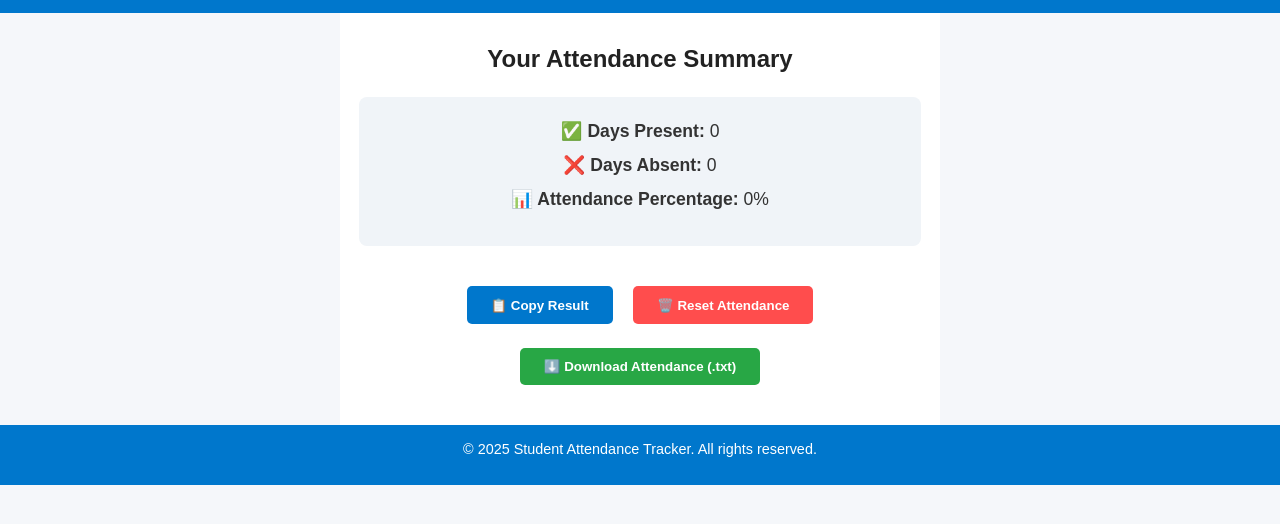
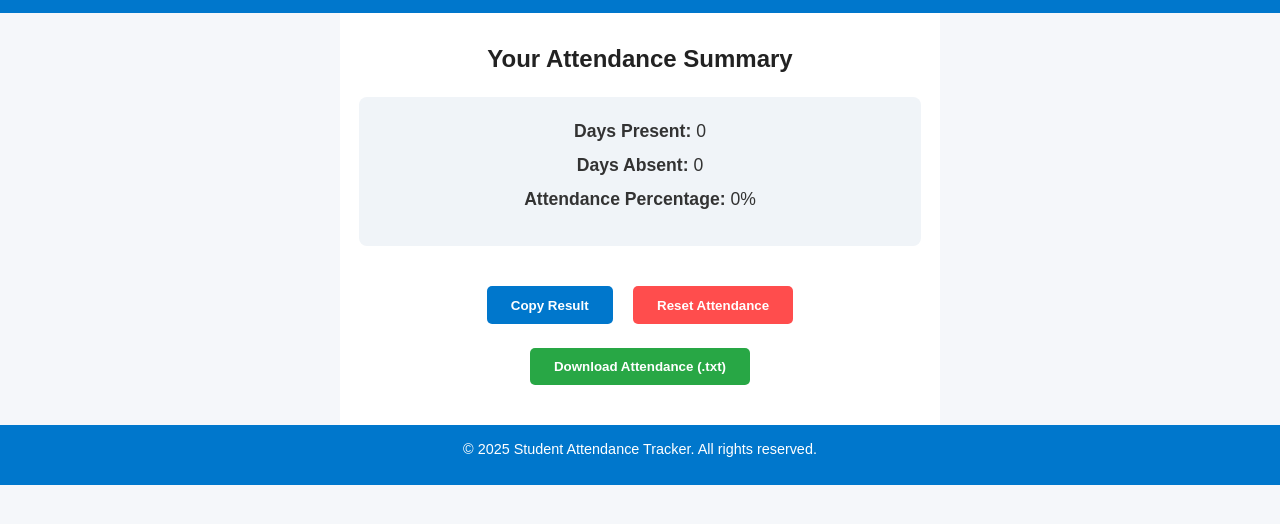
Before and after one commit to Pranesh0805-S/Student-Attendance-Tracker-, a plain HTML site: page calculator.html in a window 1280 px wide. Shown: the part 54-578 px from the top of the page. Drawn offline with Linux system fonts and the light colour scheme.

Commit message:
calculator.html

```diff
--- a/calculator.html
+++ b/calculator.html
@@ -31,14 +31,14 @@
     <section class="calculator-section">
         <h1>Your Attendance Summary</h1>
         <div class="result-box">
-            <p><strong>✅ Days Present:</strong> <span id="days-present">0</span></p>
-            <p><strong>❌ Days Absent:</strong> <span id="days-absent">0</span></p>
-            <p><strong>📊 Attendance Percentage:</strong> <span id="percentage">0%</span></p>
+            <p><strong>Days Present:</strong> <span id="days-present">0</span></p>
+            <p><strong>Days Absent:</strong> <span id="days-absent">0</span></p>
+            <p><strong>Attendance Percentage:</strong> <span id="percentage">0%</span></p>
         </div>
         <div class="btn-group">
-            <button id="copy-btn">📋 Copy Result</button>
-            <button id="reset-btn">🗑️ Reset Attendance</button>
-            <button id="download-txt-btn">⬇️ Download Attendance (.txt)</button>
+            <button id="copy-btn">Copy Result</button>
+            <button id="reset-btn">Reset Attendance</button>
+            <button id="download-txt-btn">Download Attendance (.txt)</button>
         </div>
     </section>
 </main>
```
